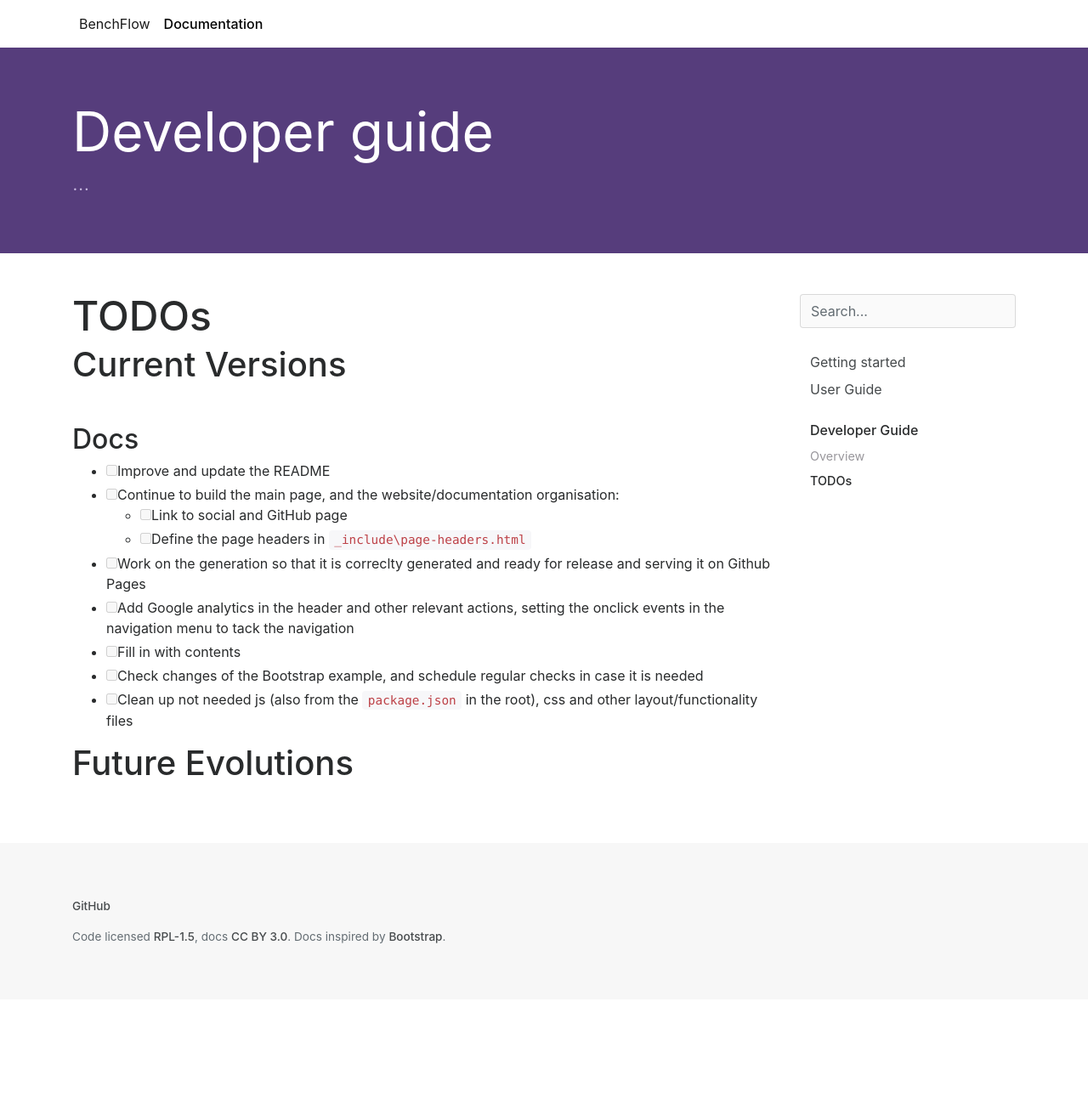
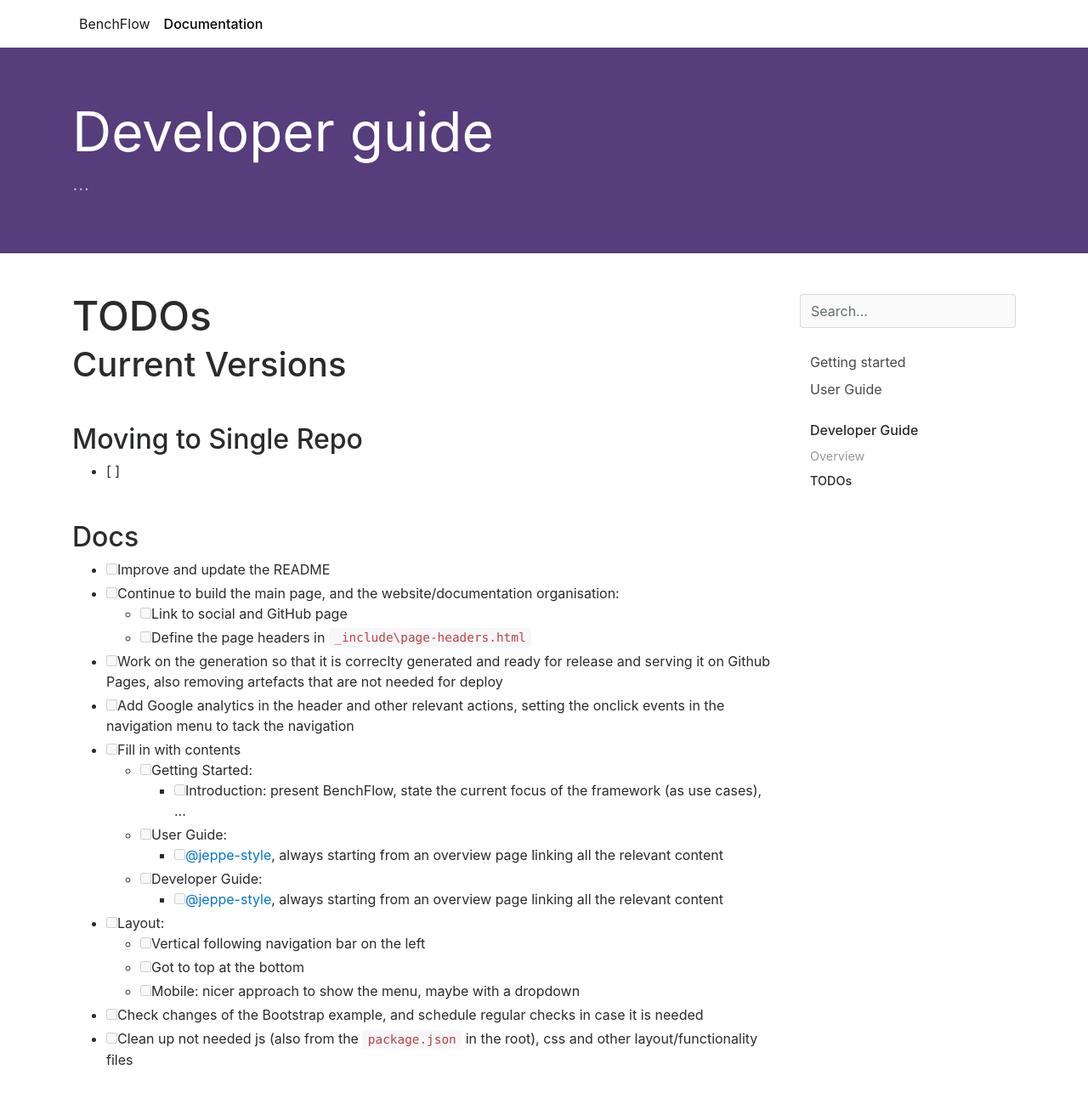
Before and after one commit to benchflow/benchflow, a Jekyll site: the page built from docs/developer-guide/todos.md, in a window 1280 px wide and 1400 px high. Shown: the top 1292 px of the window at 85% size. Built offline with Jekyll 4.4.1, drawn with Linux system fonts in a browser that asks for light colours.

Commit message:
Updated docs TODOs

```diff
--- a/docs/developer-guide/todos.md
+++ b/docs/developer-guide/todos.md
@@ -7,17 +7,29 @@
 
 # Current Versions
 
+
+## Moving to Single Repo
+
+- [ ]
+
 ## Docs
 
 - [ ] Improve and update the README
 - [ ] Continue to build the main page, and the website/documentation organisation:
     - [ ] Link to social and GitHub page
     - [ ] Define the page headers in `_include\page-headers.html`
-- [ ] Work on the generation so that it is correclty generated and ready for release and serving it on Github Pages
+- [ ] Work on the generation so that it is correclty generated and ready for release and serving it on Github Pages, also removing artefacts that are not needed for deploy
 - [ ] Add Google analytics in the header and other relevant actions, setting the onclick events in the navigation menu to tack the navigation
 - [ ] Fill in with contents
+    - [ ] Getting Started:
+        - [ ] Introduction: present BenchFlow, state the current focus of the framework (as use cases), ...
+    - [ ] User Guide:
+        - [ ] [@jeppe-style](https://github.com/jeppe-style), always starting from an overview page linking all the relevant content
+    - [ ] Developer Guide:
+        - [ ] [@jeppe-style](https://github.com/jeppe-style), always starting from an overview page linking all the relevant content
+- [ ] Layout:
+    - [ ] Vertical following navigation bar on the left
+    - [ ] Got to top at the bottom
+    - [ ] Mobile: nicer approach to show the menu, maybe with a dropdown
 - [ ] Check changes of the Bootstrap example, and schedule regular checks in case it is needed
 - [ ] Clean up not needed js (also from the `package.json` in the root), css and other layout/functionality files
-
-
-# Future Evolutions
```
